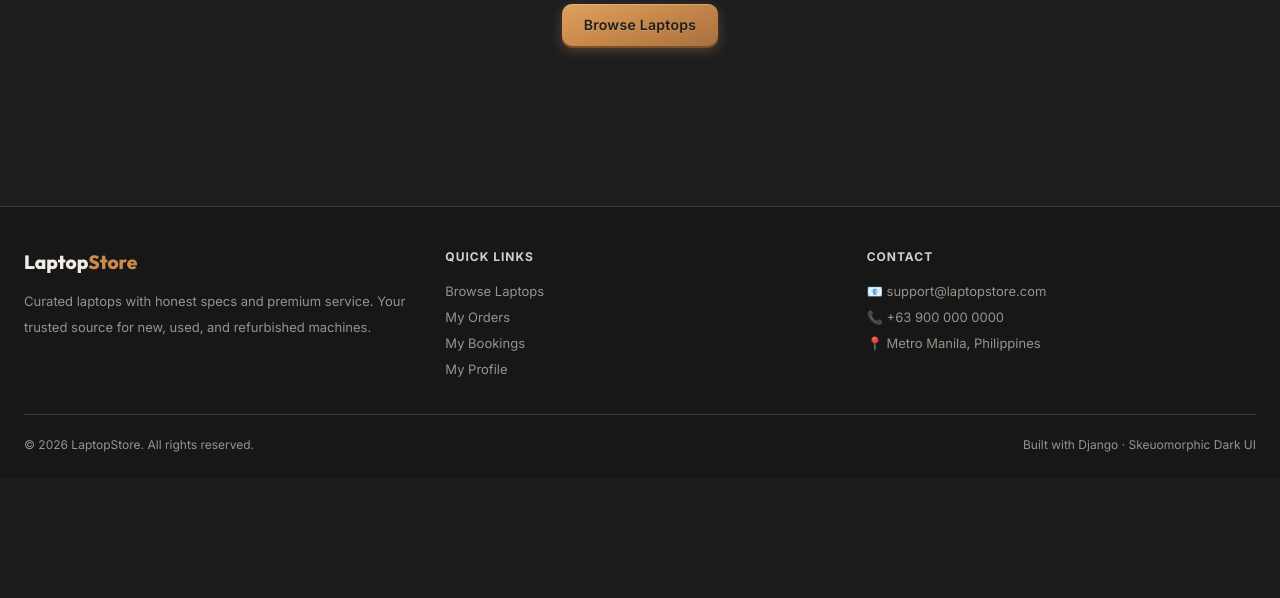
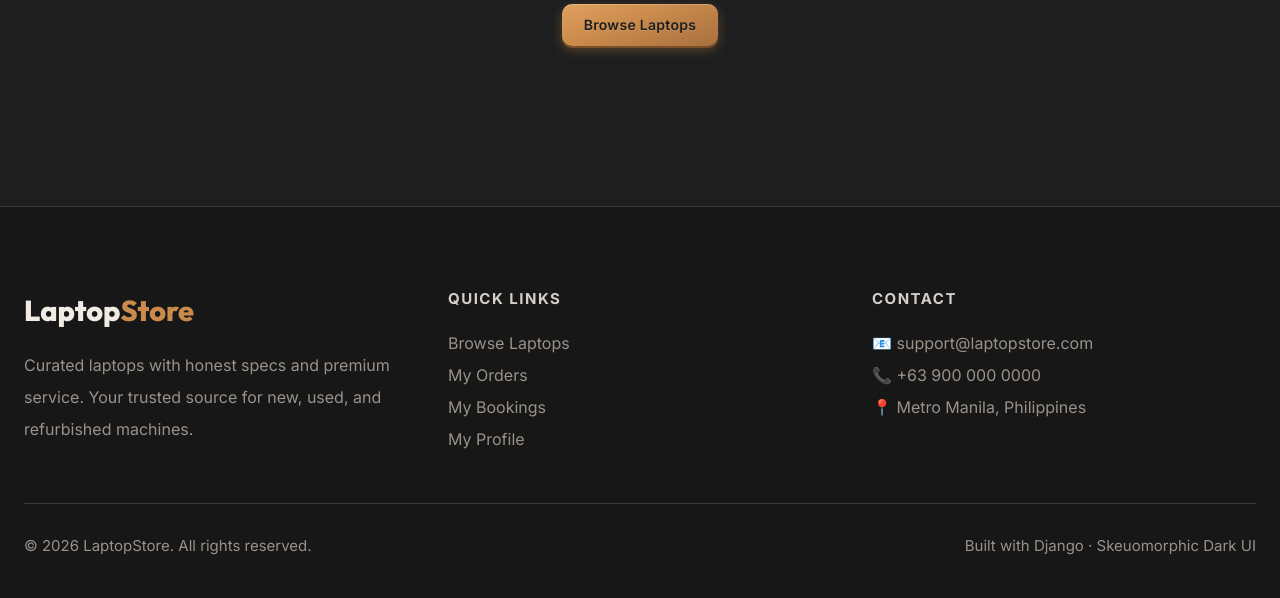
Before and after one commit to Cloyd-glitch/laptop-inventory-store, a Django app: page /accounts/orders/ in a window 1280 px wide. Shown: the part 483-1081 px from the top of the page. Before the commit the page ends 935 px from the top, so only its background shows below. Run offline with Django 5.2, Linux system fonts and the light colour scheme; the visitor is signed in with stand-in values (Sample User, id 1); data that the repository does not hold is empty.

```diff
--- a/static/css/main.css
+++ b/static/css/main.css
@@ -488,7 +488,7 @@ select.form-input { cursor: pointer; }
 }
 .catalog-main {
   flex: 1;
-  padding: 40px 60px;
+  padding: 40px 60px 120px;
   max-width: calc(100% - 30%);
 }
 @media (max-width: 900px) {
@@ -729,20 +729,20 @@ select.form-input { cursor: pointer; }
 .footer {
   background: var(--bg-deep);
   border-top: 1px solid var(--border);
-  padding: 40px 0 24px;
+  padding: 80px 0 40px;
   margin-top: auto;
 }
-.footer-grid { display: grid; grid-template-columns: repeat(3,1fr); gap: 32px; margin-bottom: 32px; }
+.footer-grid { display: grid; grid-template-columns: repeat(3,1fr); gap: 40px; margin-bottom: 48px; }
 @media (max-width: 640px) { .footer-grid { grid-template-columns: 1fr; } }
-.footer-brand { font-family: 'Outfit', sans-serif; font-size: 1.2rem; font-weight: 800; color: var(--text-primary); margin-bottom: 10px; }
+.footer-brand { font-family: 'Outfit', sans-serif; font-size: 1.8rem; font-weight: 800; color: var(--text-primary); margin-bottom: 16px; }
 .footer-brand span { color: var(--accent); }
-.footer p, .footer li { font-size: 13px; color: var(--text-muted); line-height: 2; }
+.footer p, .footer li { font-size: 16px; color: var(--text-muted); line-height: 2; }
 .footer ul { list-style: none; }
 .footer a { color: var(--text-muted); }
 .footer a:hover { color: var(--accent); }
-.footer-heading { font-size: 12px; font-weight: 700; text-transform: uppercase; letter-spacing: 1px; color: var(--text-secondary); margin-bottom: 12px; }
-.footer-bottom { border-top: 1px solid var(--border); padding-top: 20px; display: flex; align-items: center; justify-content: space-between; flex-wrap: wrap; gap: 8px; }
-.footer-copy { font-size: 12px; color: var(--text-muted); }
+.footer-heading { font-size: 15px; font-weight: 700; text-transform: uppercase; letter-spacing: 1.5px; color: var(--text-secondary); margin-bottom: 16px; }
+.footer-bottom { border-top: 1px solid var(--border); padding-top: 30px; display: flex; align-items: center; justify-content: space-between; flex-wrap: wrap; gap: 12px; }
+.footer-copy { font-size: 15px; color: var(--text-muted); }
 
 /* ─── Checkout & Summary ─────────────────────────────────── */
 .checkout-layout { display: grid; grid-template-columns: 1fr 380px; gap: 32px; align-items: start; }
```
